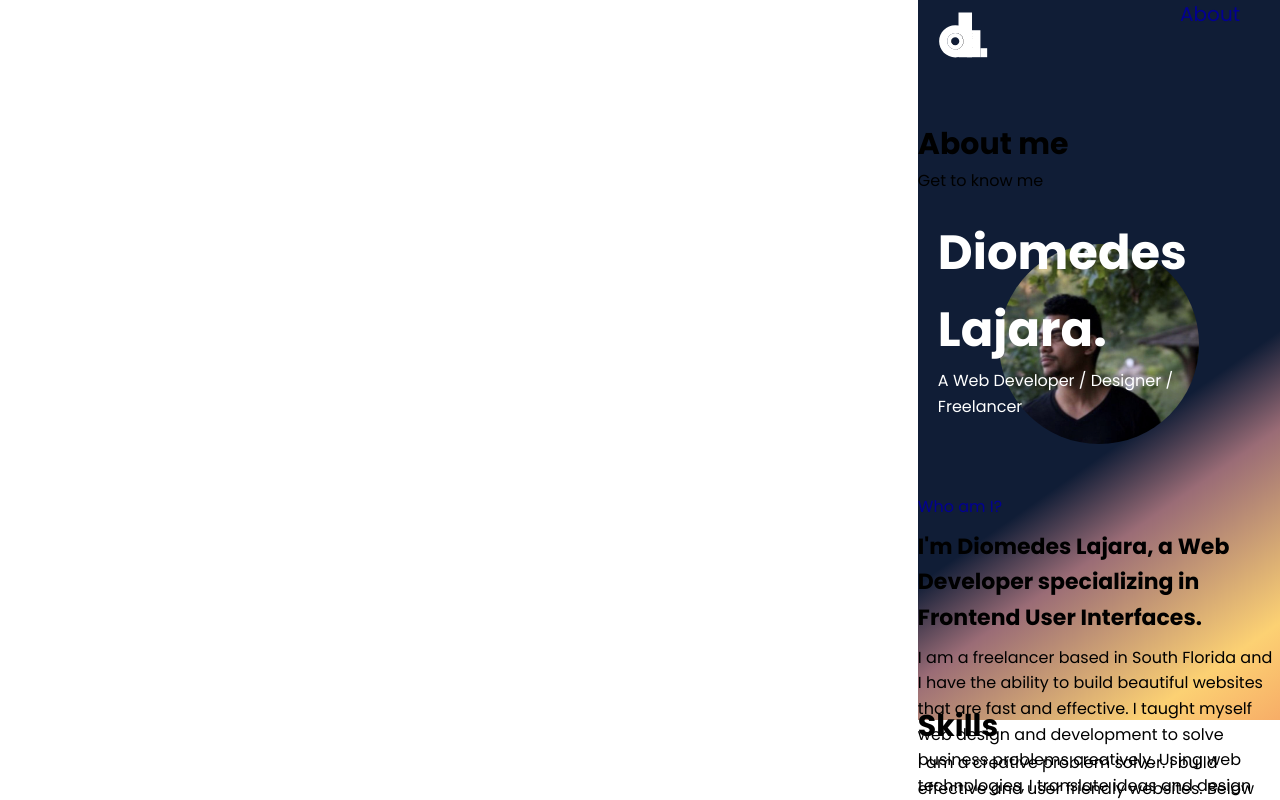
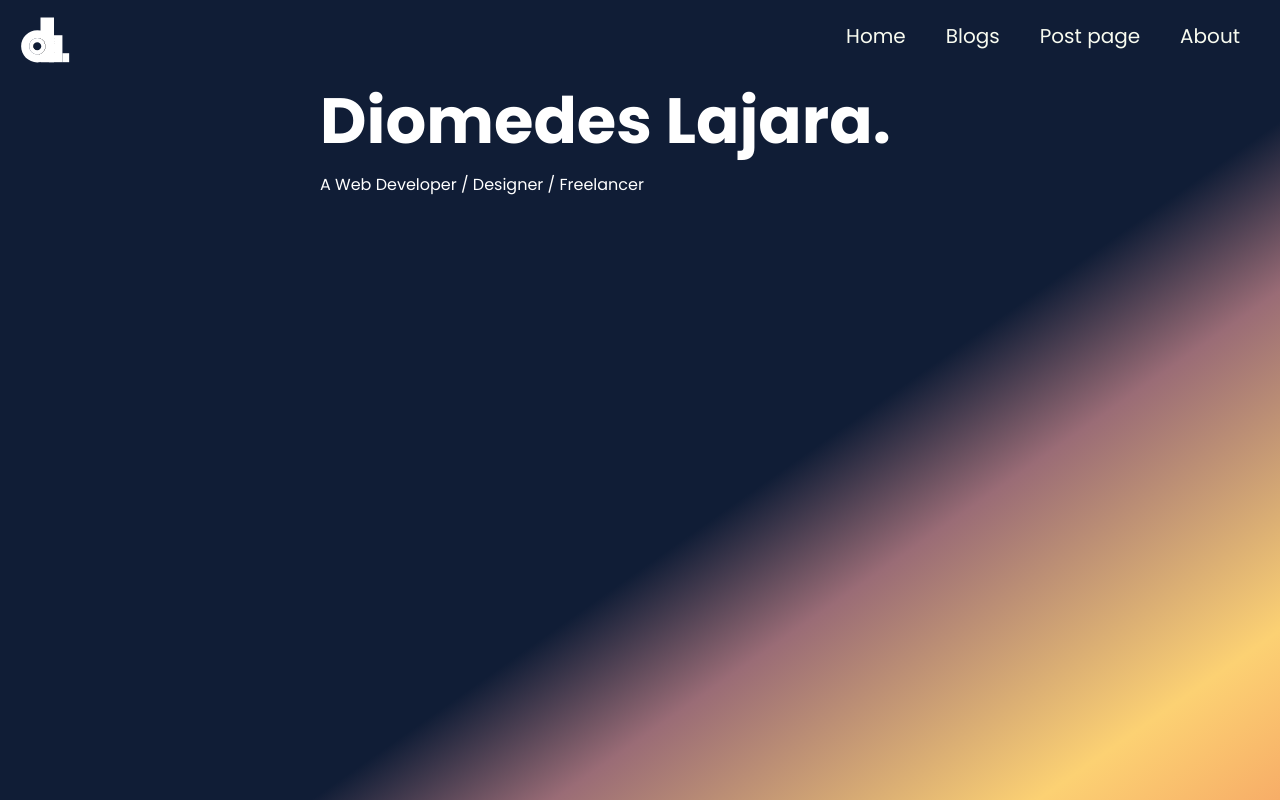
Before and after one commit to DlOMEDES/Portfolio_v3.5, a Next.js app: page / in a window 1280 px wide. Built offline with nearby package versions, Linux system fonts and the light colour scheme.

Commit message:
improved gird layout for desktop

```diff
--- a/styles/about.scss
+++ b/styles/about.scss
@@ -1,6 +1,10 @@
 .about {
   grid-column: mobile-center-start/mobile-center-end;
   position: relative;
+
+  @media only screen and (min-width: 768px) {
+    grid-column: center-start/center-end;
+  }
 }
 
 .myPhoto {
--- a/styles/banner.scss
+++ b/styles/banner.scss
@@ -11,6 +11,11 @@
     rgb(247, 173, 103) 100%
   );
   height: 90vh;
+
+  @media only screen and (min-width: 768px) {
+    grid-column: full-start/full-end;
+    height: 100vh;
+  }
 }
 
 .content {
@@ -34,4 +39,26 @@
       font-size: 4.8rem;
     }
   }
+
+  @media only screen and (min-width: 768px) {
+    // display: flex;
+    // justify-content: center;
+    // text-align: center;
+    // align-items: center;
+    // height: 90%;
+    margin: auto;
+    width: 50%;
+
+    &_title {
+      // font-size: 1.6rem;
+      // font-weight: 400;
+      // z-index: 1;
+      // position: relative;
+      // color: white;
+      span {
+        font-size: 6.4rem;
+        font-weight: 700;
+      }
+    }
+  }
 }
--- a/styles/globals.scss
+++ b/styles/globals.scss
@@ -85,10 +85,7 @@ li {
   @media only screen and (min-width: 768px) {
     height: 100vh;
     display: grid;
-    grid-template-rows: 7rem 45.5vw repeat(4, min-content) repeat(
-        4,
-        min-content
-      );
+    grid-template-rows: repeat(5, min-content);
     grid-template-columns:
       [full-start] minmax(2rem, 1fr) [center-start] repeat(
         12,
--- a/styles/header.scss
+++ b/styles/header.scss
@@ -9,10 +9,11 @@
   z-index: 2;
   height: 7rem;
 
-  // header media
+  // header media not applicable, it's inside the banner.
   @media only screen and (min-width: 768px) {
-    grid-row: 1 / span 1;
-    grid-column: full-start/full-end;
+    // grid-row: 1 / span 1;
+    // grid-column: full-start/full-end;
+    align-items: initial;
   }
 
   &_logo {
@@ -20,7 +21,6 @@
     height: 5rem;
     object-fit: unset;
   }
-
 }
 
 .menuBtn {
@@ -73,7 +73,6 @@
 }
 
 .menuBtn_line--open {
-
 }
 
 .mainNav {
@@ -125,9 +124,12 @@
     @media only screen and (min-width: 768px) {
       margin: unset;
       position: unset;
-      display: grid;
-      grid-template-columns: 1fr;
-      grid-template-rows: 1fr;
+      // display: grid;
+      // grid-template-columns: 1fr;
+      // grid-template-rows: 1fr;
+      text-align: unset;
+      transform: unset;
+      flex-direction: unset;
     }
 
     li {
@@ -139,7 +141,7 @@
     }
 
     li a {
-      color: $mainblue;
+      color: $shellwhite;
       font-weight: 400;
       font-size: 2rem;
       transition: all 0.3s ease-out;
--- a/styles/skills.scss
+++ b/styles/skills.scss
@@ -1,5 +1,9 @@
 .skills {
   grid-column: mobile-center-start/mobile-center-end;
+
+  @media only screen and (min-width: 768px) {
+    grid-column: center-start/center-end;
+  }
 }
 
 .techIcons {
--- a/styles/work.scss
+++ b/styles/work.scss
@@ -2,6 +2,10 @@
   grid-column: mobile-center-start/mobile-center-end;
   margin: 5rem 0;
   position: relative;
+
+  @media only screen and (min-width: 768px) {
+    grid-column: center-start/center-end;
+  }
 }
 
 .items {
```
